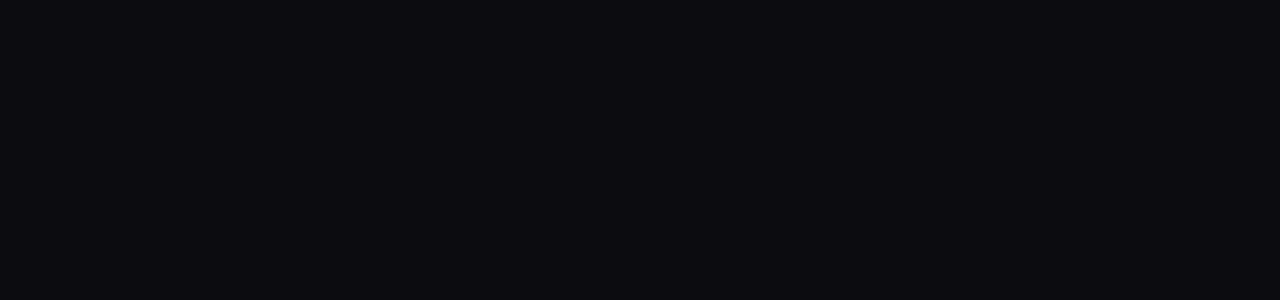
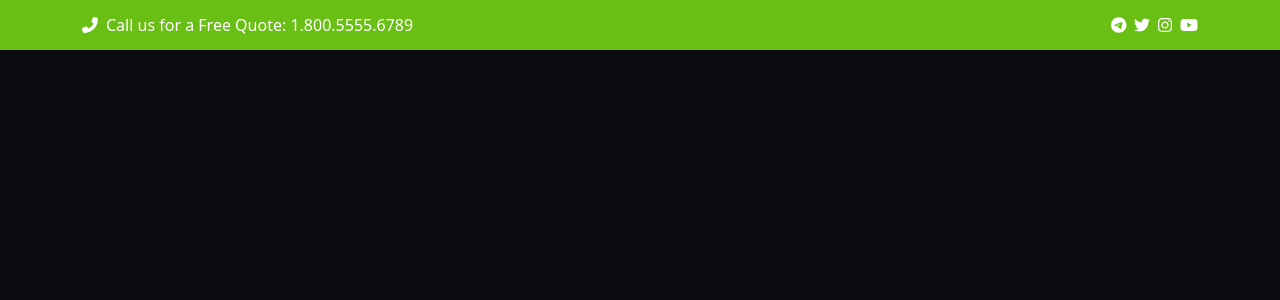
Before and after one commit to LucaRanieri96/proj-html-vuejs, a Vue app: page / in a window 1280 px wide. Shown: the top 300 px of the page. Built offline with nearby package versions, Linux system fonts and the light colour scheme.

Commit message:
Add fontAwesome + header top component

```diff
--- a/package.json
+++ b/package.json
@@ -9,6 +9,11 @@
     "preview": "vite preview"
   },
   "dependencies": {
+    "@fortawesome/fontawesome-svg-core": "^6.4.0",
+    "@fortawesome/free-brands-svg-icons": "^6.4.0",
+    "@fortawesome/free-regular-svg-icons": "^6.4.0",
+    "@fortawesome/free-solid-svg-icons": "^6.4.0",
+    "@fortawesome/vue-fontawesome": "^3.0.3",
     "@popperjs/core": "^2.11.7",
     "bootstrap": "^5.2.3",
     "vue": "^3.2.47"
--- /dev/null
+++ b/src/components/HeaderBottom.vue
@@ -0,0 +1,14 @@
+<script>
+
+export default {
+  name: "HeaderBottom",
+};
+</script>
+
+<template>
+
+</template>
+
+<style scoped lang="scss">
+
+</style>
--- /dev/null
+++ b/src/components/HeaderTop.vue
@@ -0,0 +1,35 @@
+<script>
+export default {
+  name: "HeaderTop",
+};
+</script>
+
+<template>
+  <div id="greenHeader" class="d-flex">
+    <div class="container d-flex justify-content-between">
+      <div class="left d-flex align-items-center">
+        <font-awesome-icon :icon="['fas', 'phone-flip']" />
+        <div class="ms-2">Call us for a Free Quote: 1.800.5555.6789</div>
+      </div>
+      <div class="right d-flex gap-2 align-items-center">
+        <font-awesome-icon :icon="['fab', 'telegram']" />
+        <font-awesome-icon :icon="['fab', 'twitter']" />
+        <font-awesome-icon :icon="['fab', 'instagram']" />
+        <font-awesome-icon :icon="['fab', 'youtube']" />
+      </div>
+    </div>
+  </div>
+</template>
+
+<style scoped lang="scss">
+@use "../styles/partials/_variables.scss" as *;
+
+#greenHeader{
+  height: 50px;
+  background-color: $lima;
+}
+
+.left,.right{
+  color: white;
+}
+</style>
--- a/src/components/SiteHeader.vue
+++ b/src/components/SiteHeader.vue
@@ -1,12 +1,19 @@
 <script>
+import HeaderTop from './HeaderTop.vue';
+import HeaderBottom from './HeaderBottom.vue';
 
 export default {
   name: "SiteHeader",
+  components: {
+    HeaderTop,
+    HeaderBottom,
+  },
 };
 </script>
 
 <template>
-
+  <HeaderTop></HeaderTop>
+  <HeaderBottom></HeaderBottom>
 </template>
 
 <style scoped lang="scss">
--- a/src/main.js
+++ b/src/main.js
@@ -2,4 +2,13 @@
 import './styles/style.scss'
 import App from './App.vue'
 
-createApp(App).mount('#app')
+import { library } from '@fortawesome/fontawesome-svg-core'
+import { FontAwesomeIcon } from '@fortawesome/vue-fontawesome'
+
+import { faPhoneFlip } from '@fortawesome/free-solid-svg-icons'
+import { faTwitter, faYoutube, faTelegram, faInstagram} from '@fortawesome/free-brands-svg-icons'
+
+library.add( faPhoneFlip, faTwitter, faTelegram, faInstagram, faYoutube )
+
+
+createApp(App).component('font-awesome-icon', FontAwesomeIcon).mount('#app')
```
Also changed, not shown: 1 other file (tests, documents, lock files or other folders).
